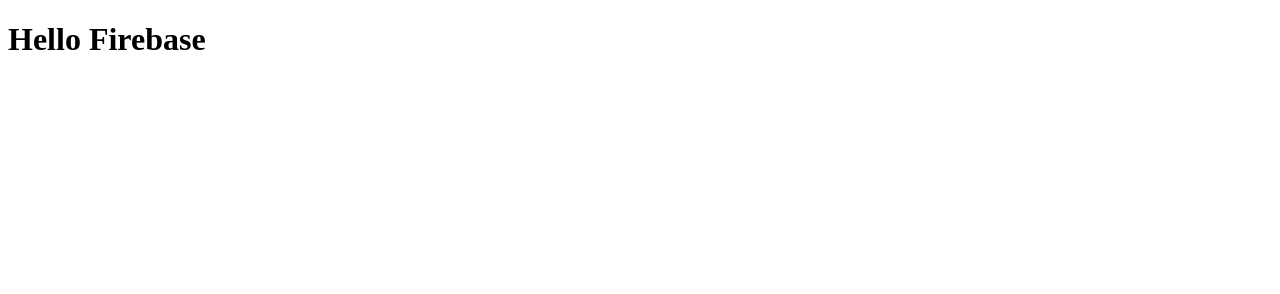
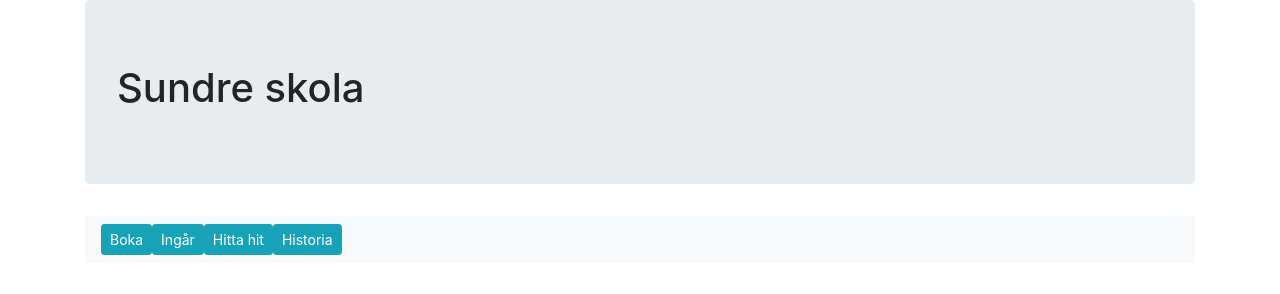
Before and after one commit to PROG17/Andreas_Samuel, a website: page public/index.html in a window 1280 px wide. Drawn offline with nearby package versions, Linux system fonts and the light colour scheme.

Commit message:
fixat grundlayout

```diff
--- a/public/index.html
+++ b/public/index.html
@@ -1,18 +1,47 @@
 <!DOCTYPE html>
 <html lang="en">
+
 <head>
   <meta charset="UTF-8">
   <meta name="viewport" content="width=device-width, initial-scale=1.0">
   <meta http-equiv="X-UA-Compatible" content="ie=edge">
   <title>Document</title>
+  <link rel="stylesheet" href="https://maxcdn.bootstrapcdn.com/bootstrap/4.0.0/css/bootstrap.min.css">
+  <script src="https://ajax.googleapis.com/ajax/libs/jquery/3.3.1/jquery.min.js"></script>
+  <script src="https://cdnjs.cloudflare.com/ajax/libs/popper.js/1.12.9/umd/popper.min.js"></script>
+  <script src="https://maxcdn.bootstrapcdn.com/bootstrap/4.0.0/js/bootstrap.min.js"></script>
 </head>
+
 <body>
-<h1>Hello Firebase</h1>
+  <div class="container">
+    <header>
+      <div class="jumbotron">
+        <h1>Sundre skola</h1>
+      </div>
+      <nav class="navbar navbar-expand-sm bg-light">
+          <ul class="navbar-nav">
+            <li class="nav-item">
+              <button class="btn btn-info btn-sm">Boka</button>
+            </li>
+            <li class="nav-item">
+              <button class="btn btn-info btn-sm">Ingår</button>
+            </li>
+            <li class="nav-item">
+              <button class="btn btn-info btn-sm">Hitta hit</button>
+            </li>
+            <li class="nav-item">
+              <button class="btn btn-info btn-sm">Historia</button>
+            </li>
+          </ul>
+        </nav>
+    </header>
+    <section>
+      <article id="content"></article>
+    </section>
+    <footer>
 
-<script>
-</script>
-
-
+    </footer>
+  </div>
   <script src="https://www.gstatic.com/firebasejs/4.9.1/firebase.js"></script>
   <script>
     // Initialize Firebase
@@ -26,5 +55,7 @@
     };
     firebase.initializeApp(config);
   </script>
+
 </body>
+
 </html>
```
Lines whose indentation alone changed are shown as unchanged.
